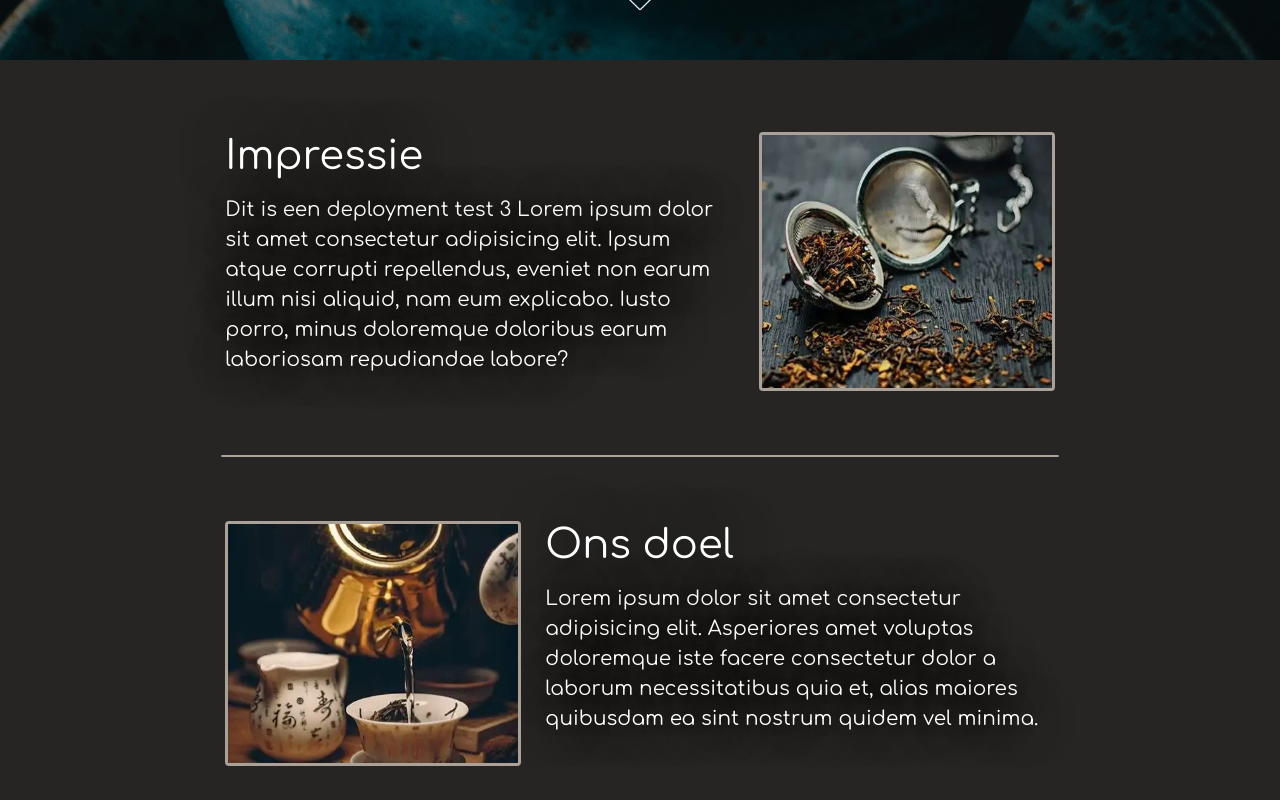
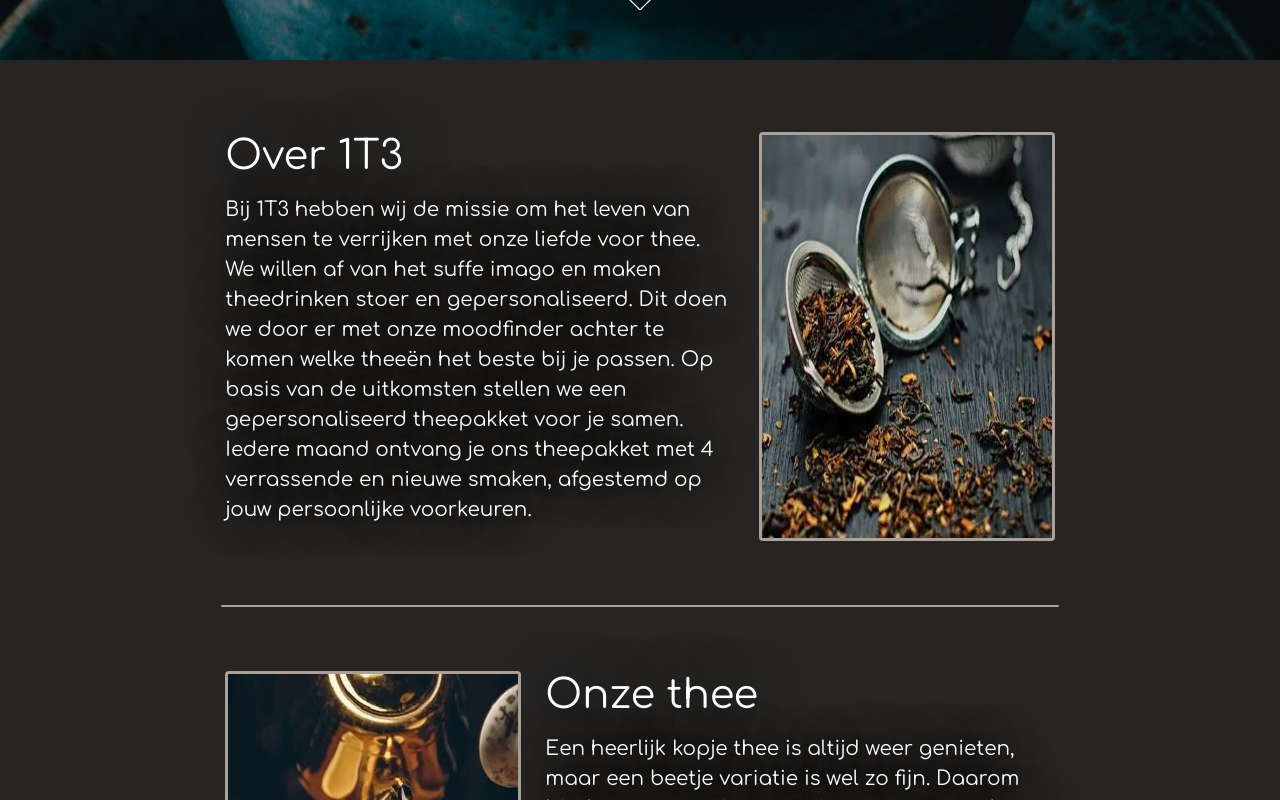
Before and after one commit to DevKing472/Vue-Shopify-Template, a Vue app: page / in a window 1280 px wide. Shown: the part 740-1540 px from the top of the page. Built offline with nearby package versions, Linux system fonts and the light colour scheme.

Commit message:
added Jobs text

```diff
--- a/src/components/HomeMain.vue
+++ b/src/components/HomeMain.vue
@@ -2,12 +2,13 @@
   <main id="impressie" class="container-fluid main-bg py-4">
     <b-row class="row py-5">
       <b-col class="col-lg-5 offset-lg-2 mb-lg-0 col-10 offset-1 mb-3">
-        <h1>Impressie</h1>
+        <h1>Over 1T3</h1>
         <p>
-          Dit is een deployment test 3 Lorem ipsum dolor sit amet consectetur
-          adipisicing elit. Ipsum atque corrupti repellendus, eveniet non earum
-          illum nisi aliquid, nam eum explicabo. Iusto porro, minus doloremque
-          doloribus earum laboriosam repudiandae labore?
+        Bij 1T3 hebben wij de missie om het leven van mensen te verrijken met onze liefde voor thee.
+        We willen af van het suffe imago en maken theedrinken stoer en gepersonaliseerd.
+        Dit doen we door er met onze moodfinder achter te komen welke theeën het beste bij je passen.
+        Op basis van de uitkomsten stellen we een gepersonaliseerd theepakket voor je samen.
+        Iedere maand ontvang je ons theepakket met 4 verrassende en nieuwe smaken, afgestemd op jouw persoonlijke voorkeuren.
         </p>
       </b-col>
       <b-col class="col-lg-3 offset-lg-0 col-10 offset-1">
@@ -41,12 +42,11 @@
       <b-col
         class="col-lg-5 offset-lg-0 col-10 offset-1 order-first mb-3 order-md-2"
       >
-        <h1>Ons doel</h1>
+        <h1>Onze thee </h1>
         <p>
-          Lorem ipsum dolor sit amet consectetur adipisicing elit. Asperiores
-          amet voluptas doloremque iste facere consectetur dolor a laborum
-          necessitatibus quia et, alias maiores quibusdam ea sint nostrum quidem
-          vel minima.
+        Een heerlijk kopje thee is altijd weer genieten, maar een beetje variatie is wel zo fijn.
+        Daarom bieden we een ruim assortiment aan verse losse theeën welke we zelf zorgvuldig proeven en selecteren.
+        Onze theeën zijn duurzaam en 100% natuurlijk!
         </p>
       </b-col>
     </b-row>
```
